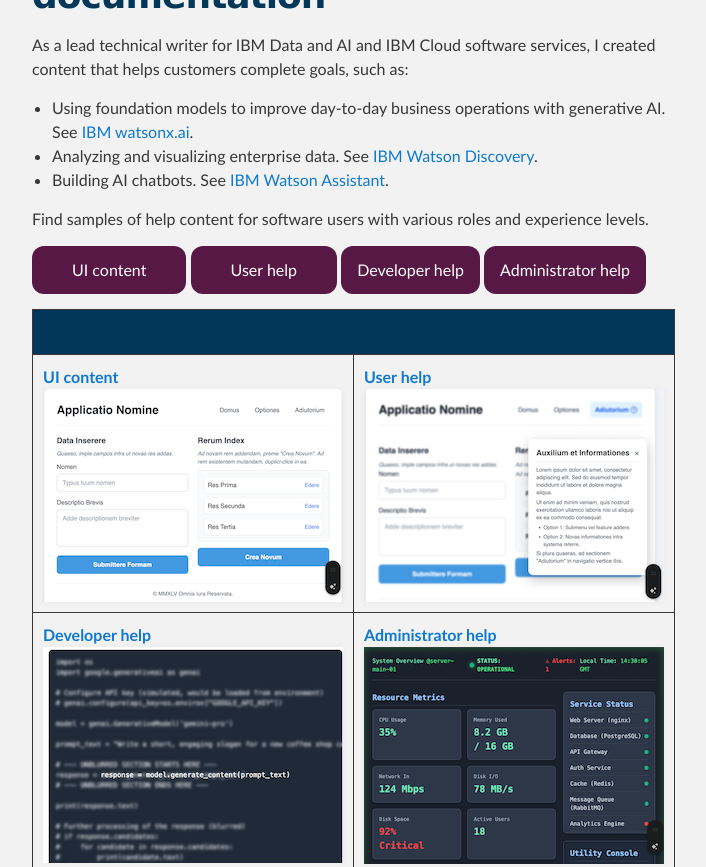
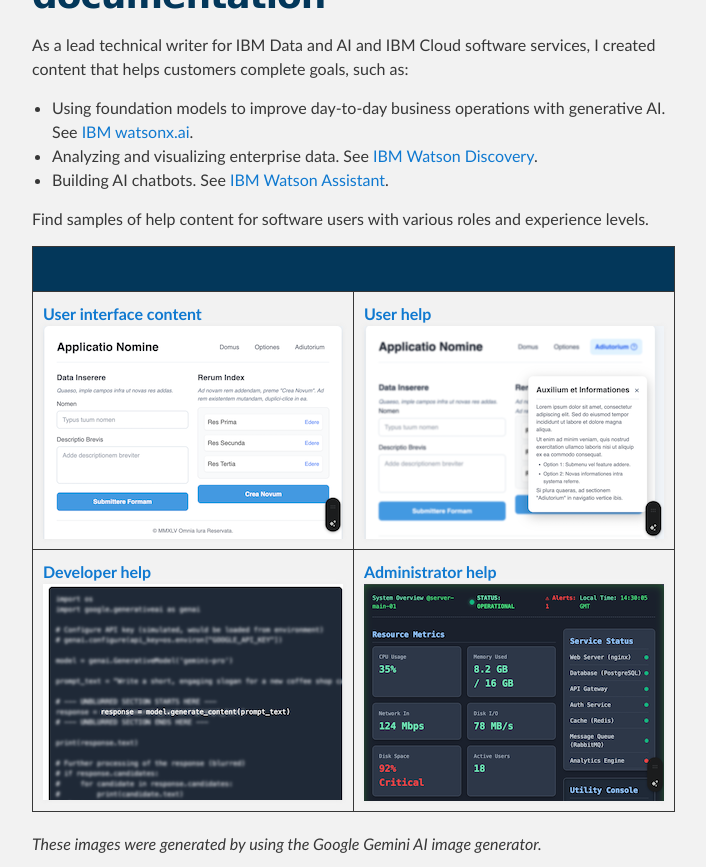
Before and after one commit to michelle-miller/michelle-miller.github.io, a Jekyll site: the page built from index.md, in a window 1280 px wide and 900 px high, scrolled down 345 px, cut to the strip 0-867 px from the top of the window. Shown: the whole strip, without its empty margins (288-994 px from the left). Built offline with Jekyll 4.4.1, drawn with Linux system fonts in a browser that asks for light colours; our own code applies the rules of GitHub Pages for plain Markdown files.

Commit message:
removing buttons

```diff
--- a/index.md
+++ b/index.md
@@ -8,11 +8,11 @@ As a lead technical writer for IBM Data and AI and IBM Cloud software services,
 
 Find samples of help content for software users with various roles and experience levels.
 
-[UI content](#user-interface-content){: .btn} [User help](#user-help){: .btn} [Developer help](#developer-help){: .btnwide} [Administrator help](#administrator-help){: .btnwide}
+<!-- [UI content](#user-interface-content){: .btn} [User help](#user-help){: .btn} [Developer help](#developer-help){: .btnwide} [Administrator help](#administrator-help){: .btnwide} -->
 
 | | |
 |-|-|
-| [**UI content**](#user-interface-content)<br/> [![Image of a dummy software user interface page with inline UI help content](images/ui-content.png)](#user-interface-content) | [**User help**](#user-help)<br/> [![Image of a dummy user help window that is displayed in front of a software user interface page.](images/user-help.png)](#user-help)|
+| [**User interface content**](#user-interface-content)<br/> [![Image of a dummy software user interface page with inline UI help content](images/ui-content.png)](#user-interface-content) | [**User help**](#user-help)<br/> [![Image of a dummy user help window that is displayed in front of a software user interface page.](images/user-help.png)](#user-help)|
 | [**Developer help**](#developer-help)<br/> [![Image of a dummy Python notebook](images/dev-help.png)](#developer-help) | [**Administrator help**](#administrator-help)<br/> [![Image of a dummy system administrator's dashboard](images/admin-help.png)](#administrator-help) |
 
 *These images were generated by using the Google Gemini AI image generator.*
```
